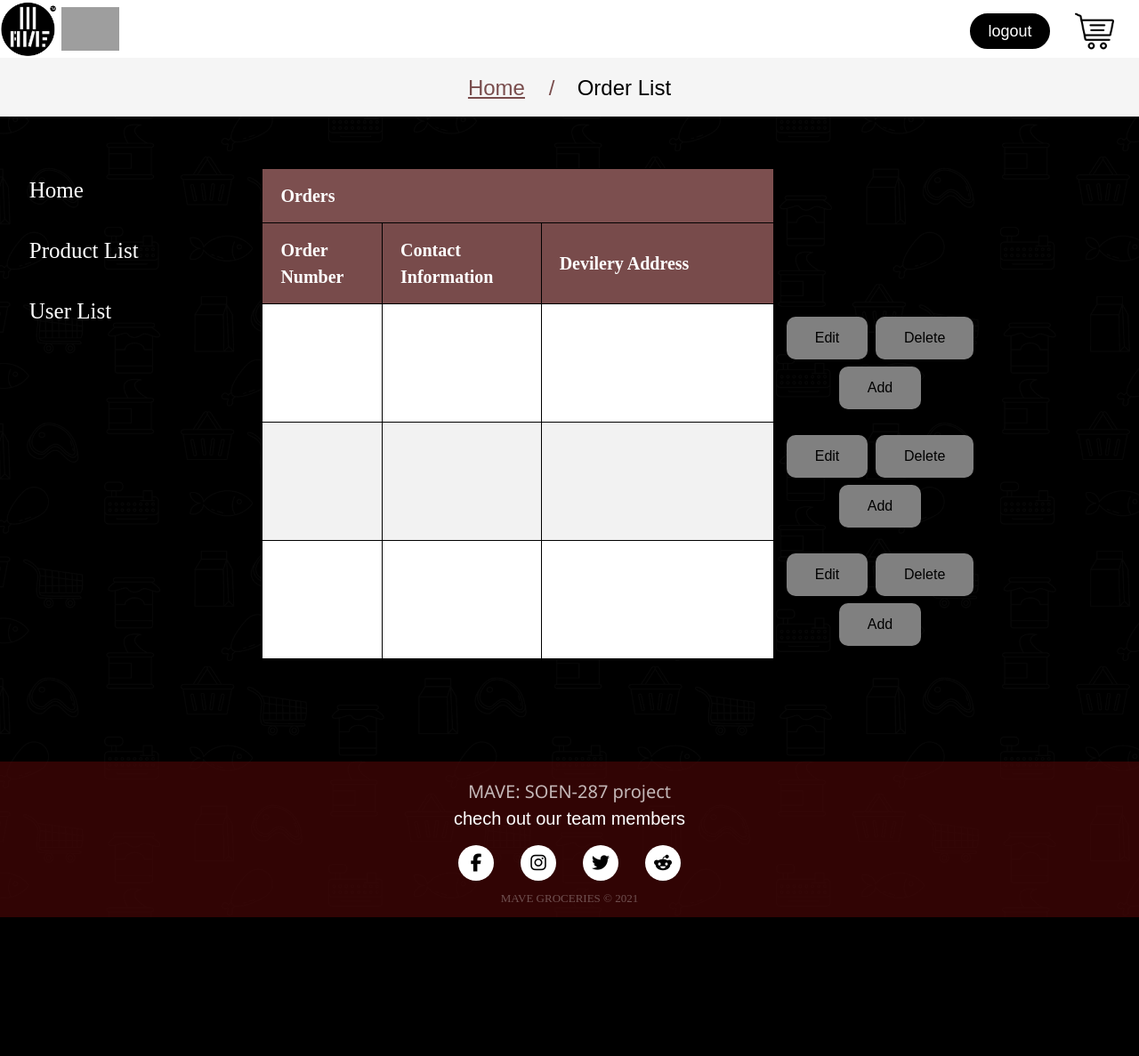
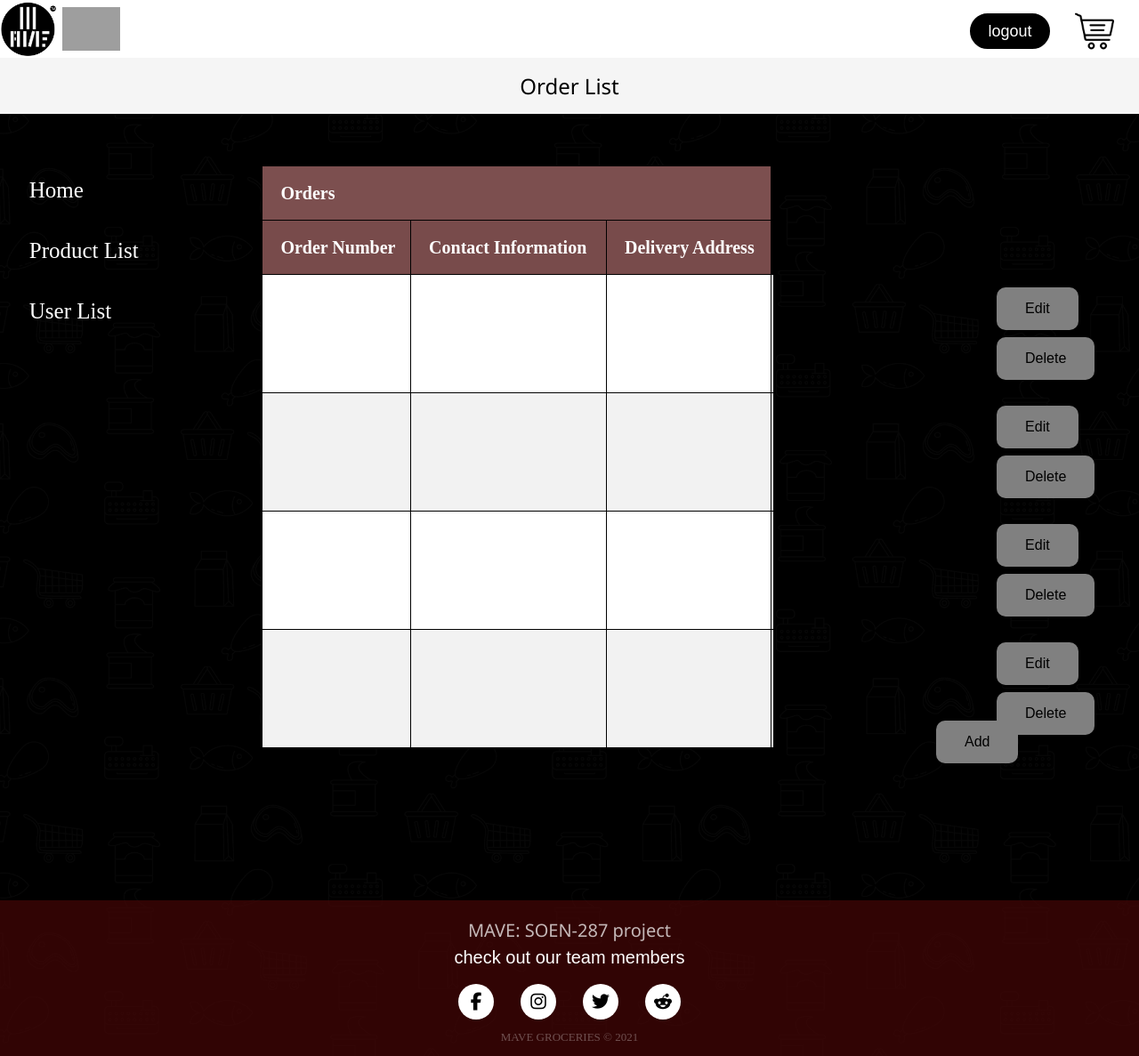
Before and after one commit to Ellendra-JH/mave, a PHP site: page /OrderListAndEdit/OrderList.php in a window 1280 px wide. Shown: the whole page at 89% size. Before the commit the page ends 1031 px from the top, so only its background shows below. Run offline with PHP 8.4, Linux system fonts and the light colour scheme; a user stored in the database is signed in; some libraries are stand-ins or nearby versions; grey boxes are pictures that could not be loaded.

Commit message:
Dynamic Table

```diff
--- /dev/null
+++ b/OrderListAndEdit/OrderList.js
@@ -0,0 +1,18 @@
+
+function myFunction() {
+    document.getElementById('tabl').deleteRow(0)
+ }
+
+ function toDelete(that) {
+            $(that).closest('tr').remove();
+             }
+
+ function toAdd() {
+       var row = document.getElementById("samplerow");
+       var table = document.getElementById("tabl");
+ var x = document.getElementById("tabl").rows.length;
+
+  clone = row.cloneNode(true);
+  $('table').append(clone);
+
+     }
--- a/OrderListAndEdit/OrderList.php
+++ b/OrderListAndEdit/OrderList.php
@@ -3,25 +3,24 @@ session_start();
 ?>
 <!DOCTYPE html>
 <html lang="en">
-
+ <script src="http://code.jquery.com/jquery-1.10.2.js"></script>
 	<head>
 		<meta charset="UTF-8">
 		<meta http-equiv="X-UA-Compatible" content="IE=edge">
 		<meta name="viewport" content="width=device-width, initial-scale=1.0">
-		<link rel="stylesheet" href="BackEndStyle.css">
+		<link rel="stylesheet" href="../BackEndStyle.css">
 		<link rel="stylesheet" href="https://www.w3schools.com/w3css/4/w3.css">
 		<script src="https://kit.fontawesome.com/445988e632.js" crossorigin="anonymous"></script>
+		<script src = "OrderList.js"> </script>
 		<title>Order List</title>
 		<meta name="description" content="This is the order list page">
 	</head>
 
 	<header class="header">
-		<a href="../index.php" class="logo"> <img src="../img/logo.png" alt="logo" width="65px" > </a>
+		<a href="../index.php" class="logo"><img src="../img/logo.png" alt="logo" width="65px" ></a>
 		<a href="ProductListAndEdit/EditProductList.php" class="logo"><img src="../img/backend.png" alt="logo" width="65px" id = "backend" ></a>
-		<a href="../Shopping-Cart/shoppingcart.php">
-			<button class="cart"> <img src="../img/shopping-cart.png" alt="shopping-cart" width="50%"> </button>
-		</a>
-	   <a href="../signup-and-login/Login.php"> <button class="btn" id = "log"> Login </button> </a>
+		<a href="../Shopping-Cart/shoppingcart.php"> <button class="cart"> <img src="../img/shopping-cart.png" alt="shopping-cart" width="50%">  </button> </a>
+		<a href="../signup-and-login/Login.php"> <button class="btn" id = "log"> Login  </button> </a>
 	</header>
 	<?php
 		if (!$_SESSION['user']=="admin"){
@@ -45,7 +44,7 @@ session_start();
 		}
 		?>
 	<nav class="navbar-2">
-		<a href="../index.php"  style="color:#460707b4;"><h3><u>Home</u> &nbsp;&nbsp;  / </a> &nbsp;&nbsp; <a href="OrderList.php" style = "color:black;"> Order List</h3></a>
+		<a href="../index.php"><h3>Order List</h3></a>
 	</nav>
 
 	<body>
@@ -59,69 +58,59 @@ session_start();
 		<div class="container">
 			<!-- order list container-->
 			<div>
-				<table id = "myTable" class = "orders">
-					<tr>
+				<table class = "orders" id = "tabl">
+					<tr >
 						<th colspan = 3>Orders</th>
 					</tr>
 					<tr>
 						<th>Order Number</th>
 						<th>Contact Information</th>
-						<th>Devilery Address</th>
+						<th>Delivery Address</th>
 					</tr>
-					<tr id = "rowToClone">
+					<tr  id = "samplerow">
 						<td></td>
 						<td></td>
-						<td>
-							<a href="EditOrderList.php" class="button">Edit</a>
-							<a onclick="myFun(this)" class="button">Delete</a>
-							<a onclick="addRow()" class="button">Add</a>
-						</td>
+						<td> </td>
+						<td style = "background-color:white; max-width:1px;"><a href="EditProductList.php" class="button">Edit</a>
+							<a onclick="toDelete(this);"  href="#delete" class="button";>Delete</a></td>
 					</tr>
-					<tr id = "rowToClone">
+					<tr>
 						<td></td>
 						<td></td>
-						<td>
-							<a href="EditOrderList.php" class="button">Edit</a>
-							<a onclick="myFun(this)" class="button">Delete</a>
-							<a onclick="addRow()" class="button">Add</a>
-						</td>
+						<td></td>
+						<td style = "background-color:white; max-width:1px;"><a input type = "button" href="EditProductList.php" class="button">Edit</a>
+							<a onclick="toDelete(this);" href="#delete" class="button";>Delete</a></td>
 					</tr>
-					<tr id = "rowToClone">
+
+					<tr>
 						<td></td>
 						<td></td>
-						<td>
-							<a href="EditOrderList.php" class="button">Edit</a>
-							<a onclick="myFun(this)" class="button">Delete</a>
-							<a onclick="addRow()" class="button">Add</a>
-						</td>
+						<td></td>
+						<td style = "background-color:white; max-width:1px;"><a href="EditProductList.php" class="button">Edit</a>
+							<a onclick="toDelete(this);"  href="#delete" class="button";>Delete</a></td>
 					</tr>
 
+					<tr>
+						<td></td>
+						<td> </td>
+						<td></td>
+						<td style = "background-color:white; max-width:1px;"><a href="EditProductList.php" class="button">Edit</a>
+							<a onclick="toDelete(this);"  href="#delete" class="button";>Delete</a>
+
 				</table>
+
 			</div>
+
 		</div>
+
+ <a onclick = "toAdd()" href="#addProductPage" class="button" style = "left:1050px; bottom: 150px;">Add</a>
 	</body>
-
-	<script>
-		function addNew()
-		{
-			var row = document.getElementById("rowToClone"); // find row to copy
-			var table = document.getElementById("myTable"); // find table to append to
-			var clone = row.cloneNode(true); // copy children too
-			clone.id = "newID"; // change id or other attributes/contents
-			table.appendChild(clone); // add new row to end of table
-		}
-
-		function remove(r)
-		{
-			var i = r.parentNode.parentNode.rowIndex;
-			document.getElementById("myTable").deleteRow(i);
-		}
-</script>
 
 	<footer>
 	   <div class="text-ma">
 		  <h4>MAVE: SOEN-287 project </h4>
-			  <a href="#team"> chech out our team members</a>
+			  <a href="#team"> check out our team members</a>
+
 	   </div>
 
 	   <br><br><br>
```
